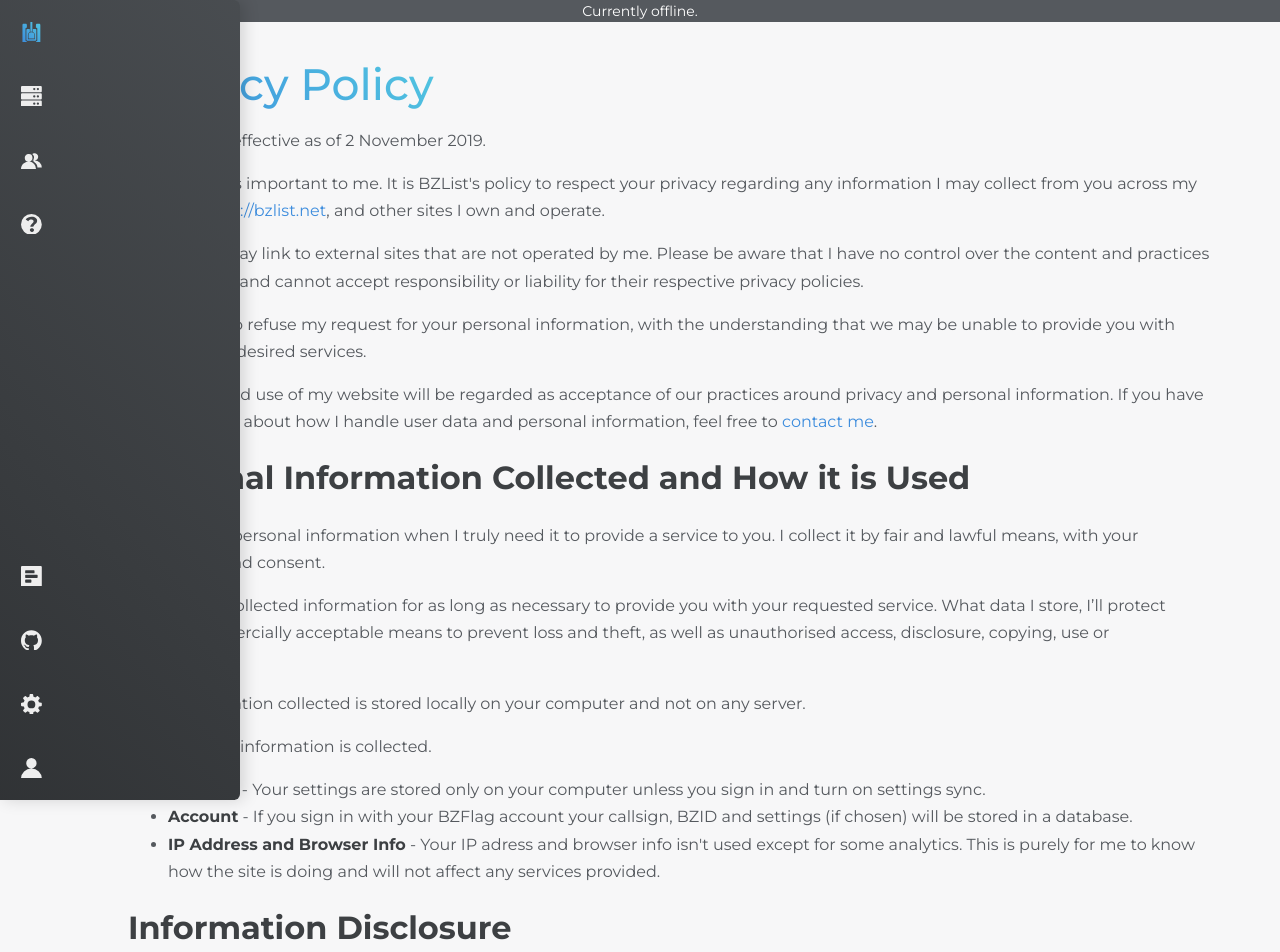
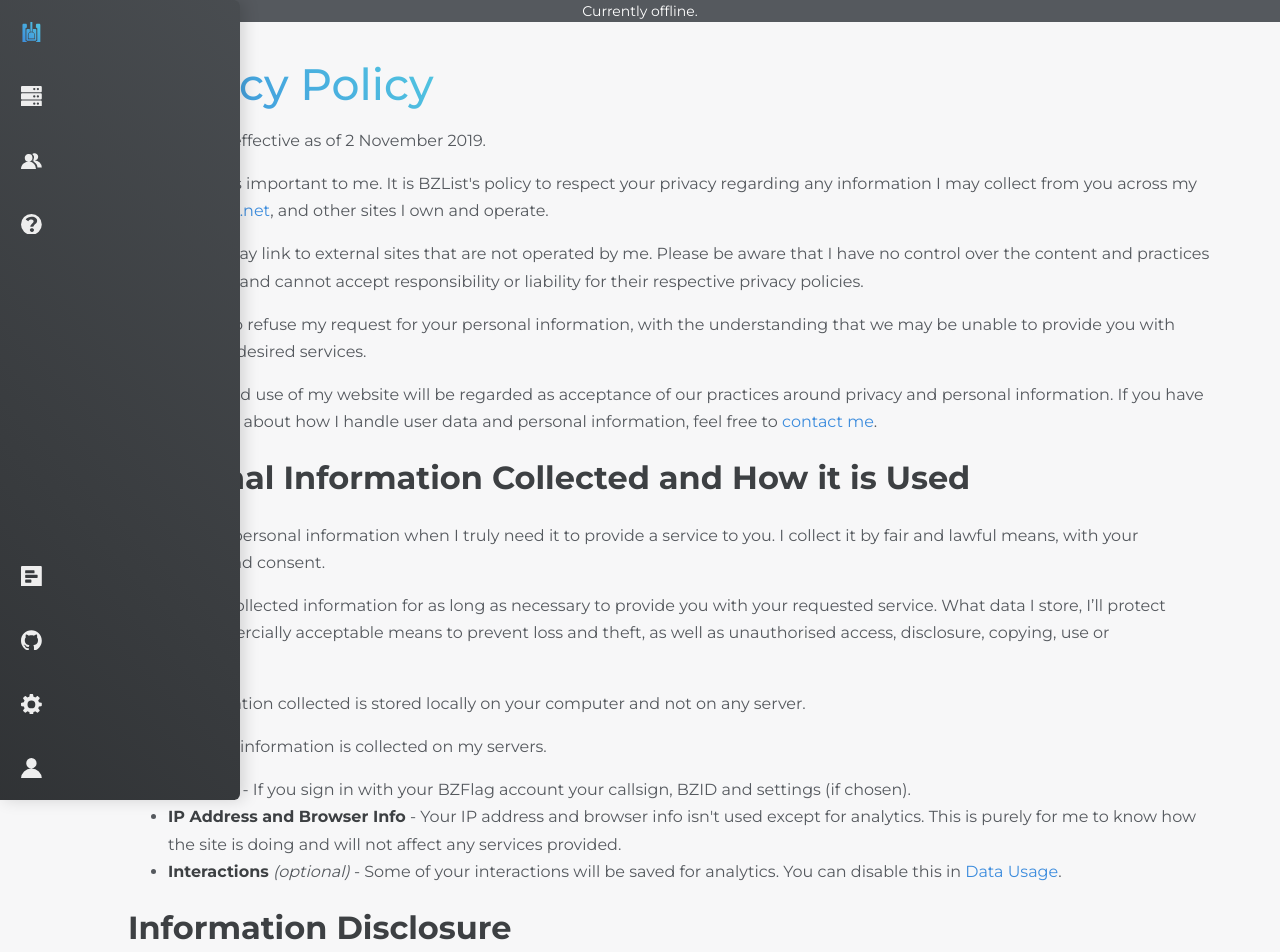
Before and after one commit to bzlist/bzlist.net, a React (Create React App) app: page /privacy-policy in a window 1280 px wide. Shown: the top 952 px of the page. Built offline with nearby package versions, Linux system fonts and the light colour scheme; no server answers.

Commit message:
Tweak privacy policy

```diff
--- a/src/components/pages/PrivacyPolicyPage.tsx
+++ b/src/components/pages/PrivacyPolicyPage.tsx
@@ -1,11 +1,12 @@
 import React from "react";
+import {Link} from "react-router-dom";
 
 export const PrivacyPolicyPage = (): JSX.Element => (
   /* tslint:disable:max-line-length */
   <div className="wrapper">
     <h1>Privacy Policy</h1>
     <p>This policy is effective as of 2 November 2019.</p>
-    <p>Your privacy is important to me. It is BZList's policy to respect your privacy regarding any information I may collect from you across my website, <a href="https://bzlist.net">https://bzlist.net</a>, and other sites I own and operate.</p>
+    <p>Your privacy is important to me. It is BZList's policy to respect your privacy regarding any information I may collect from you across my website, <a href="https://bzlist.net">bzlist.net</a>, and other sites I own and operate.</p>
     <p>My website may link to external sites that are not operated by me. Please be aware that I have no control over the content and practices of these sites, and cannot accept responsibility or liability for their respective privacy policies.</p>
     <p>You are free to refuse my request for your personal information, with the understanding that we may be unable to provide you with some of your desired services.</p>
     <p>Your continued use of my website will be regarded as acceptance of our practices around privacy and personal information. If you have any questions about how I handle user data and personal information, feel free to <a href="https://forums.bzflag.org/ucp.php?i=pm&mode=compose&u=58103" target="_blank" rel="noopener noreferrer">contact me</a>.</p>
@@ -13,11 +14,11 @@ export const PrivacyPolicyPage = (): JSX.Element => (
     <p>I only ask for personal information when I truly need it to provide a service to you. I collect it by fair and lawful means, with your knowledge and consent.</p>
     <p>I only retain collected information for as long as necessary to provide you with your requested service. What data I store, I’ll protect within commercially acceptable means to prevent loss and theft, as well as unauthorised access, disclosure, copying, use or modification.</p>
     <p>Some information collected is stored locally on your computer and not on any server.</p>
-    <p>The following information is collected.</p>
+    <p>The following information is collected on my servers.</p>
     <ul>
-      <li><b>Settings</b> - Your settings are stored only on your computer unless you sign in and turn on settings sync.</li>
-      <li><b>Account</b> - If you sign in with your BZFlag account your callsign, BZID and settings (if chosen) will be stored in a database.</li>
-      <li><b>IP Address and Browser Info</b> - Your IP adress and browser info isn't used except for some analytics. This is purely for me to know how the site is doing and will not affect any services provided.</li>
+      <li><b>Account</b> - If you sign in with your BZFlag account your callsign, BZID and settings (if chosen).</li>
+      <li><b>IP Address and Browser Info</b> - Your IP address and browser info isn't used except for analytics. This is purely for me to know how the site is doing and will not affect any services provided.</li>
+      <li><b>Interactions</b> <i>(optional)</i> - Some of your interactions will be saved for analytics. You can disable this in <Link to="/settings/data-usage">Data Usage</Link>.</li>
     </ul>
     <h2>Information Disclosure</h2>
     <p>I don’t share any personally identifying information publicly or with third-parties, except when required to by law.</p>
```
